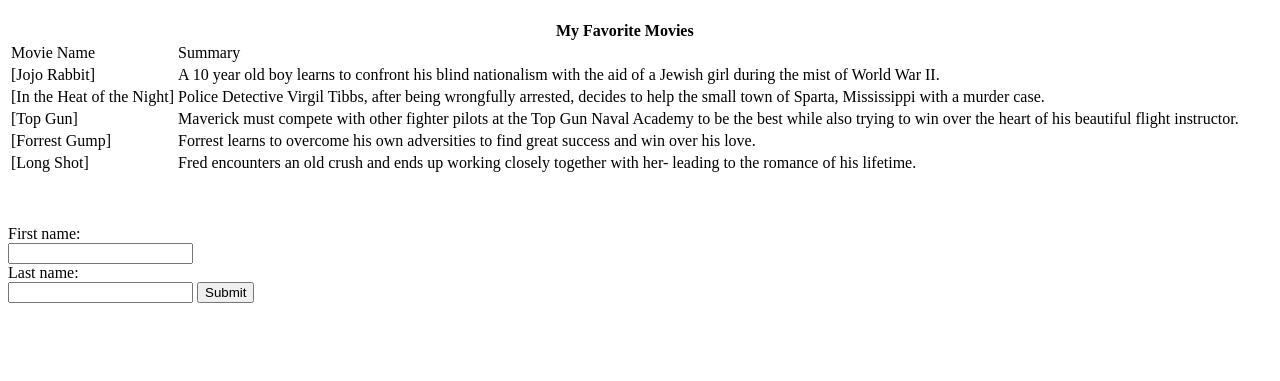
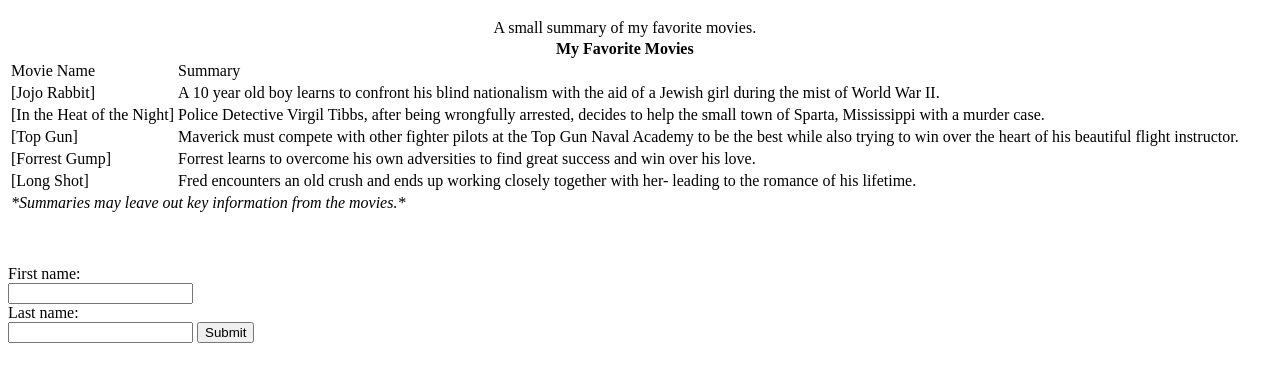
Before and after one commit to tawnjovi/ICT_420_Spring, a plain HTML site: page tables&forms.html in a window 1280 px wide. Shown: the part 61-442 px from the top of the page. Drawn offline with Linux system fonts and the light colour scheme.

Commit message:
Update tables&forms.html

```diff
--- a/tables&forms.html
+++ b/tables&forms.html
@@ -8,6 +8,7 @@
 <h1>By: Tawn Dang</h1>
 <div>
 <table>
+  <caption>A small summary of my favorite movies.</caption>
 <thead>
   <tr>
     <th colspan="2">My Favorite Movies</th>
@@ -39,6 +40,11 @@
   <td>Fred encounters an old crush and ends up working closely together with her- leading to the romance of his lifetime.</td>
 </tr>
 </tbody>
+<tfoot>
+  <tr>
+    <td colspan="2"><i>*Summaries may leave out key information from the movies.*</i></td>
+  </tr>
+</tfoot>
 </table>
 </div>
 <div>
```
